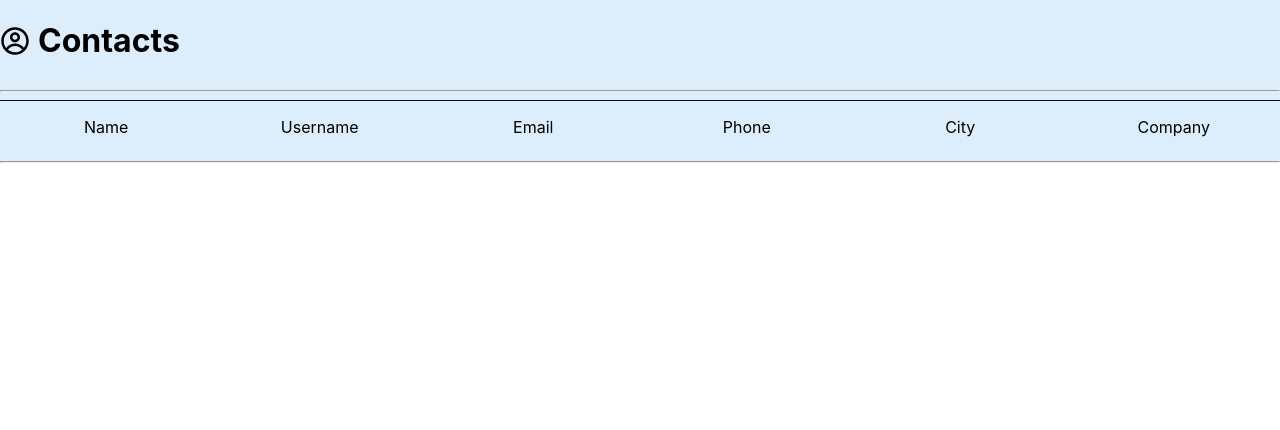
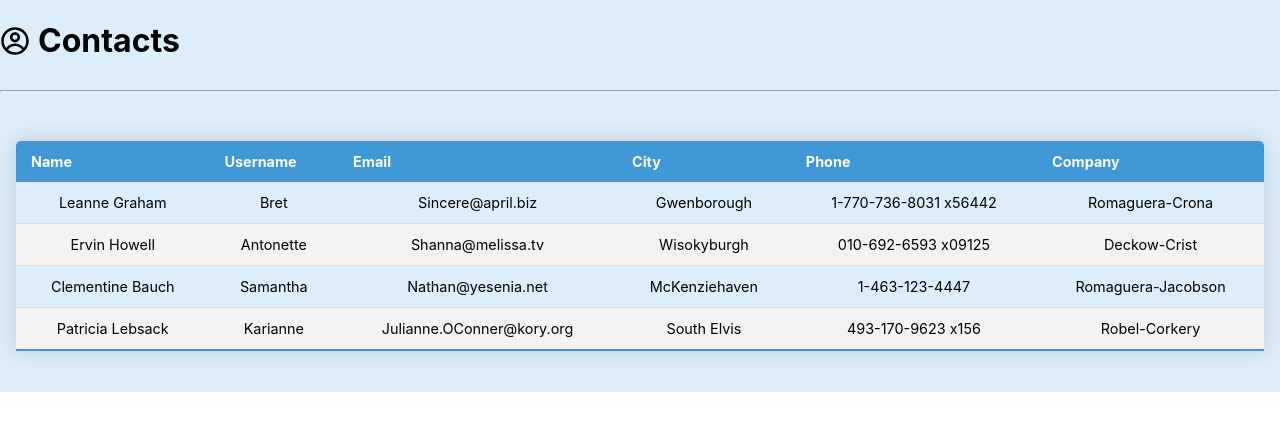
Before and after one commit to enarddpascua/resonate-contacts-app, a React (Create React App) app: page / in a window 1280 px wide. Shown: the top 430 px of the page. Built offline with nearby package versions, Linux system fonts and the light colour scheme.

Commit message:
add table

```diff
--- /dev/null
+++ b/src/components/ContactCard/index.js
@@ -0,0 +1,18 @@
+import Text from "../ui/Text";
+import "./styles.css";
+
+function ContactCard({ data }) {
+  const { name, email, username, phone, address, company } = data;
+  return (
+    <tr>
+      <td>{name}</td>
+      <td>{username}</td>
+      <td>{email}</td>
+      <td>{address.city}</td>
+      <td>{phone}</td>
+      <td>{company.name}</td>
+    </tr>
+  );
+}
+
+export default ContactCard;
--- a/src/components/Header/styles.css
+++ b/src/components/Header/styles.css
@@ -1,7 +1,3 @@
-header{
-    border-bottom: 1px solid black;
-}
-
 .title-container{
     display: flex;
     flex-direction: row;
--- a/src/pages/Contacts.js
+++ b/src/pages/Contacts.js
@@ -1,3 +1,4 @@
+import ContactCard from "../components/ContactCard";
 import Header from "../components/Header";
 import SubTitle from "../components/ui/SubTitle";
 import { Colors } from "../const/Colors";
@@ -12,19 +13,124 @@ function Contacts() {
     "City",
     "Company",
   ];
+
+  const dummy = [
+    {
+      id: 1,
+      name: "Leanne Graham",
+      username: "Bret",
+      email: "Sincere@april.biz",
+      address: {
+        street: "Kulas Light",
+        suite: "Apt. 556",
+        city: "Gwenborough",
+        zipcode: "92998-3874",
+        geo: {
+          lat: "-37.3159",
+          lng: "81.1496",
+        },
+      },
+      phone: "1-770-736-8031 x56442",
+      website: "hildegard.org",
+      company: {
+        name: "Romaguera-Crona",
+        catchPhrase: "Multi-layered client-server neural-net",
+        bs: "harness real-time e-markets",
+      },
+    },
+    {
+      id: 2,
+      name: "Ervin Howell",
+      username: "Antonette",
+      email: "Shanna@melissa.tv",
+      address: {
+        street: "Victor Plains",
+        suite: "Suite 879",
+        city: "Wisokyburgh",
+        zipcode: "90566-7771",
+        geo: {
+          lat: "-43.9509",
+          lng: "-34.4618",
+        },
+      },
+      phone: "010-692-6593 x09125",
+      website: "anastasia.net",
+      company: {
+        name: "Deckow-Crist",
+        catchPhrase: "Proactive didactic contingency",
+        bs: "synergize scalable supply-chains",
+      },
+    },
+    {
+      id: 3,
+      name: "Clementine Bauch",
+      username: "Samantha",
+      email: "Nathan@yesenia.net",
+      address: {
+        street: "Douglas Extension",
+        suite: "Suite 847",
+        city: "McKenziehaven",
+        zipcode: "59590-4157",
+        geo: {
+          lat: "-68.6102",
+          lng: "-47.0653",
+        },
+      },
+      phone: "1-463-123-4447",
+      website: "ramiro.info",
+      company: {
+        name: "Romaguera-Jacobson",
+        catchPhrase: "Face to face bifurcated interface",
+        bs: "e-enable strategic applications",
+      },
+    },
+    {
+      id: 4,
+      name: "Patricia Lebsack",
+      username: "Karianne",
+      email: "Julianne.OConner@kory.org",
+      address: {
+        street: "Hoeger Mall",
+        suite: "Apt. 692",
+        city: "South Elvis",
+        zipcode: "53919-4257",
+        geo: {
+          lat: "29.4572",
+          lng: "-164.2990",
+        },
+      },
+      phone: "493-170-9623 x156",
+      website: "kale.biz",
+      company: {
+        name: "Robel-Corkery",
+        catchPhrase: "Multi-tiered zero tolerance productivity",
+        bs: "transition cutting-edge web services",
+      },
+    },
+  ];
+
   return (
     <div id="container">
       <Header />
-      <div className="column-title-parent">
-        {columnTitles.map((title, idx) => {
-          return (
-            <div key={idx} className="column-title-wrapper">
-              <SubTitle>{title}</SubTitle>
-            </div>
-          );
-        })}
+      <div className="table-wrapper">
+        <table className="table-content">
+          <thead>
+            <tr>
+              <th>Name</th>
+              <th>Username</th>
+              <th>Email</th>
+              <th>City</th>
+              <th>Phone</th>
+              <th>Company</th>
+            </tr>
+          </thead>
+          <tbody>
+            {dummy.map((el) => {
+              return <ContactCard data={el} key={el.id} />;
+            })}
+          </tbody>
+        </table>
       </div>
-      <hr />
     </div>
   );
 }
--- a/src/pages/styles.css
+++ b/src/pages/styles.css
@@ -3,13 +3,42 @@
     width: 100%;
 }
 
-.column-title-parent{
-    display: flex;
-    flex-direction: row;
-    align-items: center;
-    justify-content: space-between;
+.table-wrapper{
+    padding: 1em;
 }
 
-.column-title-wrapper{
-    width: 16.6%;
+.table-content{
+    border-collapse: collapse;
+    margin: 25px 0;
+    font-size: 0.9em;
+    min-width: 400px;
+    border-radius: 5px 5px 0 0;
+    overflow: hidden;
+    width: 100%;
+    height: 100%;
+    box-shadow: 0 0 20px rgba(0, 0, 0, 0.15);
 }
+
+.table-content > thead tr{
+    background-color: #4098D7;
+    color: #ffffff;
+    font-weight: bold;
+    text-align: left;
+}
+
+.table-content th,
+.table-content td{
+    padding: 12px 15px;
+}
+
+.table-content tbody tr{
+    border-bottom: 1px solid #dddddd;
+}
+
+.table-content tbody tr:nth-of-type(even){
+    background-color: #f3f3f3;
+}
+
+.table-content tbody tr:last-of-type{
+   border-bottom: 2px solid #4098D7;;
+}
```
Also changed, not shown: src/components/ContactCard/styles.css (added).
